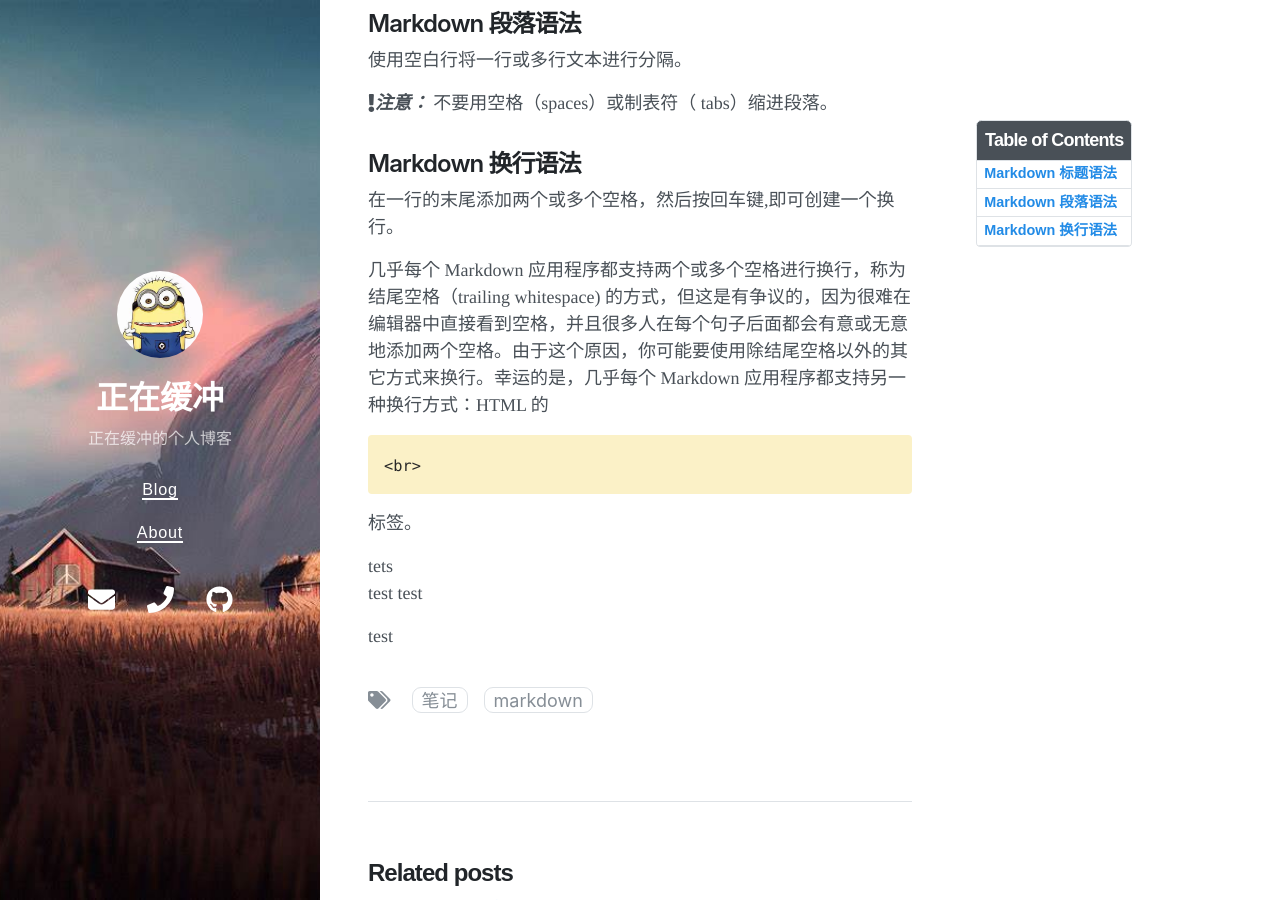
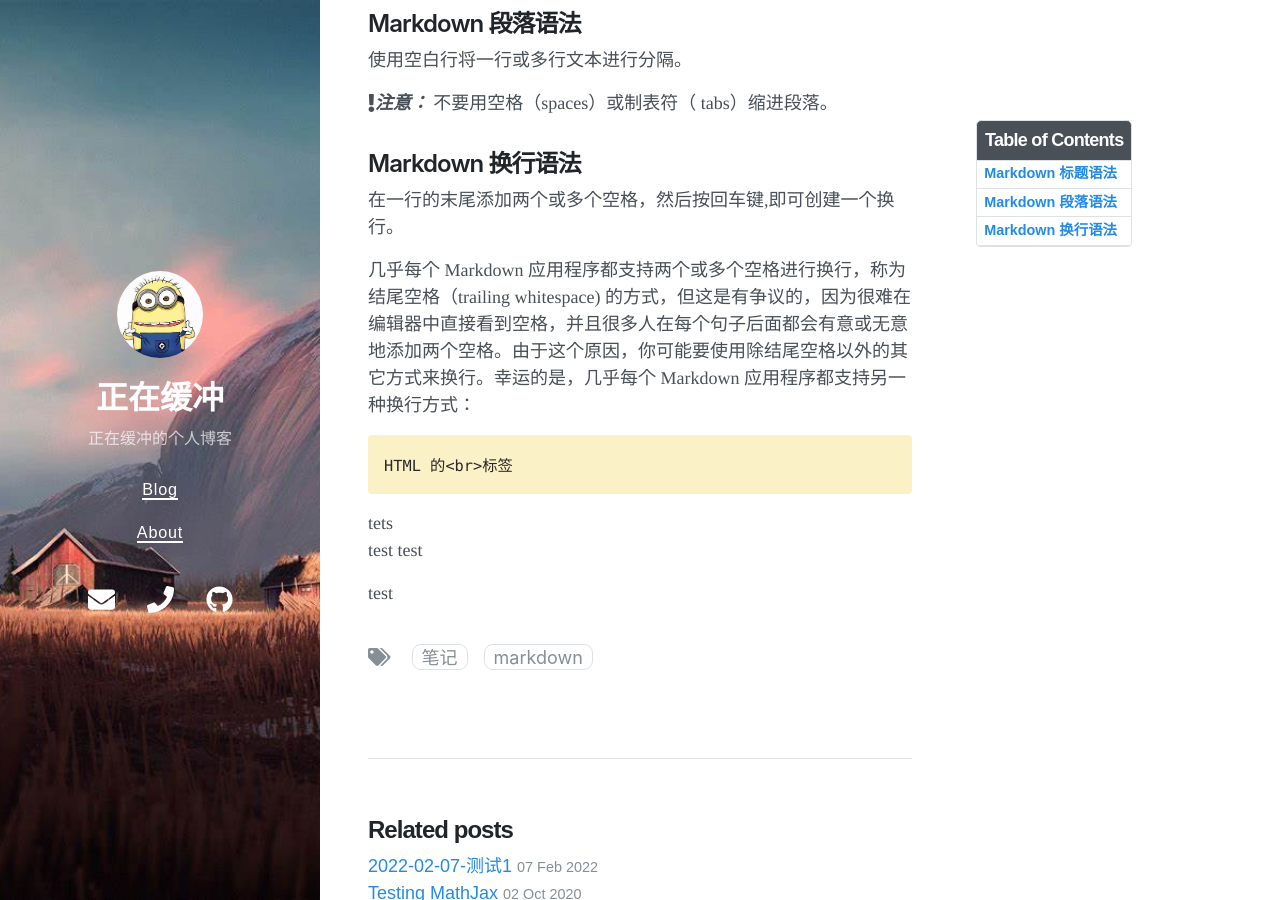
Before and after one commit to Zzhc3321/personal-blog.github.io, a Jekyll site: the page built from _posts/2022-02-08-Markdown-基础语法.md, in a window 1280 px wide and 900 px high, scrolled down 678 px. Built offline with Jekyll 4.4.1, drawn with Linux system fonts in a browser that asks for light colours; nearby versions of some CDN libraries.

```diff
--- a/_posts/2022-02-08-Markdown-基础语法.md
+++ b/_posts/2022-02-08-Markdown-基础语法.md
@@ -37,7 +37,7 @@ Heading level 2
 
 在一行的末尾添加两个或多个空格，然后按回车键,即可创建一个换行。
 
-几乎每个 Markdown 应用程序都支持两个或多个空格进行换行，称为 结尾空格（trailing whitespace) 的方式，但这是有争议的，因为很难在编辑器中直接看到空格，并且很多人在每个句子后面都会有意或无意地添加两个空格。由于这个原因，你可能要使用除结尾空格以外的其它方式来换行。幸运的是，几乎每个 Markdown 应用程序都支持另一种换行方式：HTML 的 {% highlight js %}<br>{% endhighlight %} 标签。
+几乎每个 Markdown 应用程序都支持两个或多个空格进行换行，称为 结尾空格（trailing whitespace) 的方式，但这是有争议的，因为很难在编辑器中直接看到空格，并且很多人在每个句子后面都会有意或无意地添加两个空格。由于这个原因，你可能要使用除结尾空格以外的其它方式来换行。幸运的是，几乎每个 Markdown 应用程序都支持另一种换行方式： {% highlight js %}HTML 的<br>标签{% endhighlight %}
 
 tets
 test
```
